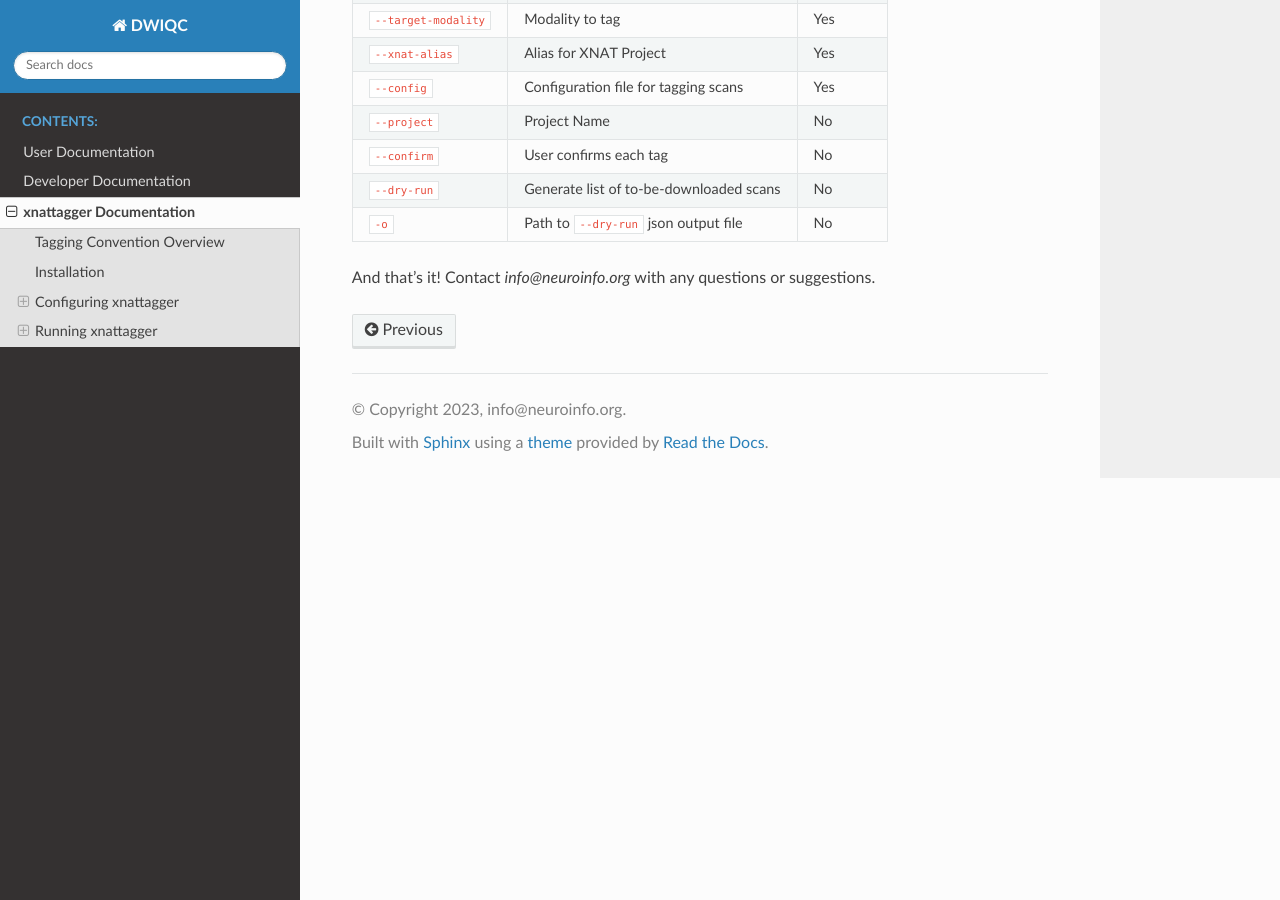
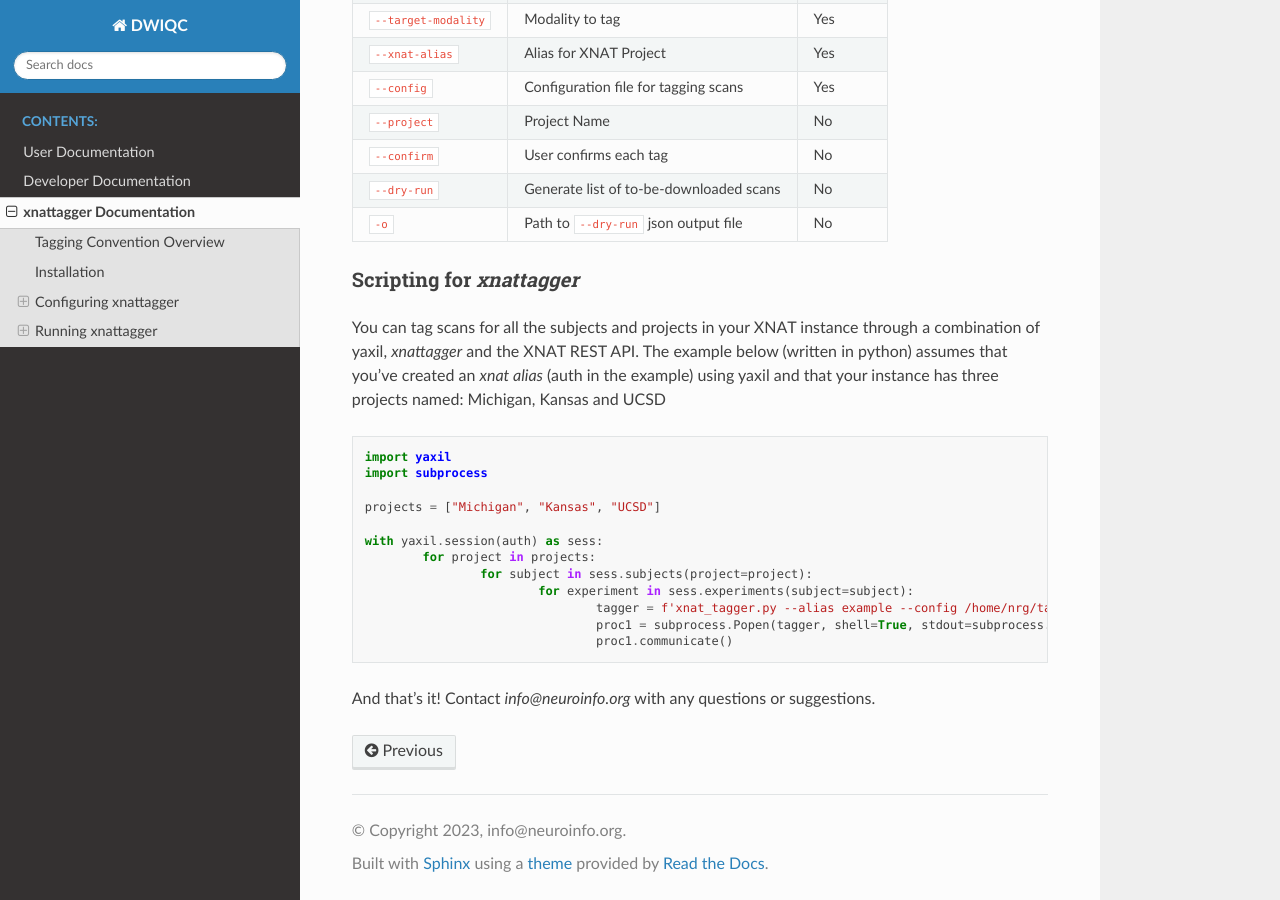
Before and after one commit to harvard-nrg/dwiqc, a Sphinx documentation site: the page built from docs/source/xnattagger.rst, in a window 1280 px wide and 900 px high, scrolled down 7325 px. Built offline with Sphinx 7.4.7 and the Read the Docs theme 2.0.0, drawn with Linux system fonts in a browser that asks for light colours.

Commit message:
add instructions for tagging entire project

```diff
--- a/docs/source/xnattagger.rst
+++ b/docs/source/xnattagger.rst
@@ -209,4 +209,25 @@ Argument              Description                               Required
 ``-o``                Path to ``--dry-run`` json output file    No
 ===================== ========================================  ========
 
+Scripting for *xnattagger*
+^^^^^^^^^^^^^^^^^^^^^^^^^^
+
+You can tag scans for all the subjects and projects in your XNAT instance through a combination of yaxil, *xnattagger* and the XNAT REST API. The example below (written in python) assumes that you've created an *xnat alias* (auth in the example) using yaxil and that your instance has three projects named: Michigan, Kansas and UCSD
+
+.. code-block:: python
+
+	import yaxil
+	import subprocess
+
+	projects = ["Michigan", "Kansas", "UCSD"]
+
+	with yaxil.session(auth) as sess:
+		for project in projects:
+			for subject in sess.subjects(project=project):
+				for experiment in sess.experiments(subject=subject):
+					tagger = f'xnat_tagger.py --alias example --config /home/nrg/tagging.yaml --target-modality all --label {experiment}'
+					proc1 = subprocess.Popen(tagger, shell=True, stdout=subprocess.PIPE)
+					proc1.communicate()
+
+
 And that's it! Contact *info@neuroinfo.org* with any questions or suggestions.
```
